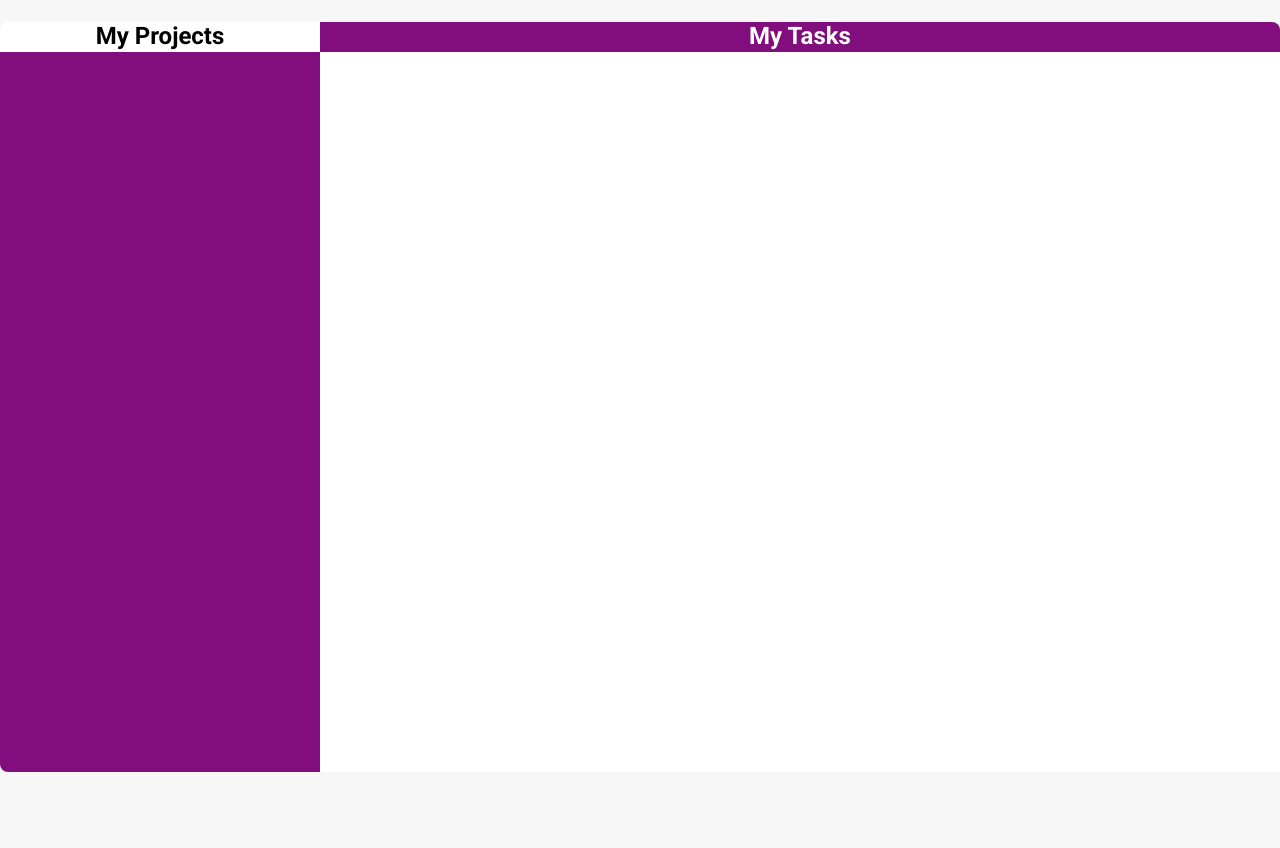
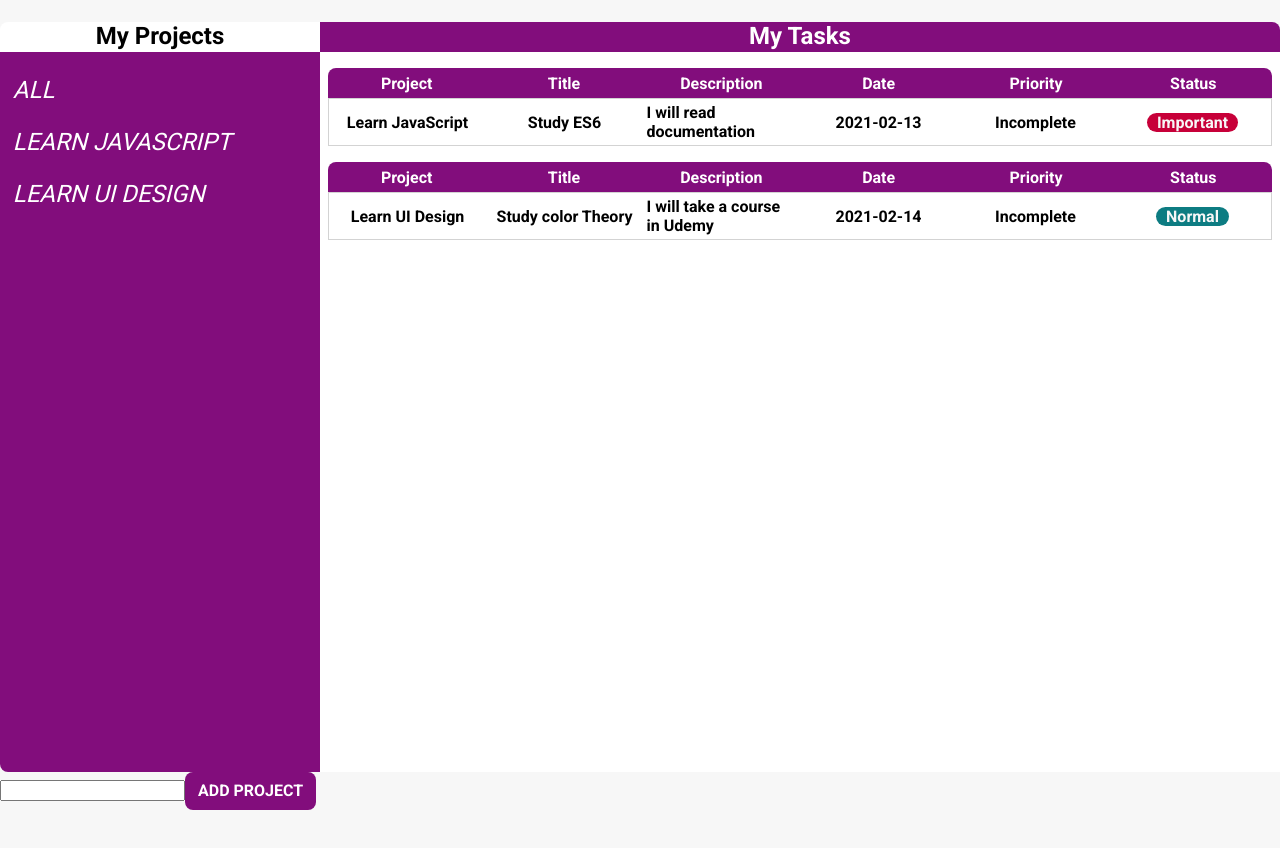
Before and after one commit to ricardomonte/To-do, a website built with webpack: page src/template.html in a window 1280 px wide. Shown: the part 56-904 px from the top of the page. Built offline with nearby package versions, Linux system fonts and the light colour scheme.

Commit message:
add default task and projects

```diff
--- a/src/assets/init.js
+++ b/src/assets/init.js
@@ -1,16 +1,18 @@
 import formProject from './formNewProject';
 import project from './projectAll';
 import clickDisplayTask from './clickDisplayTask';
-import taskAll from './taskAll'
+import taskAll from './taskAll';
+import taskProjectDefault from './taskProjectDefault';
 
 const init = () => {
-  const containerProjects = document.querySelector('#my-projects')
-  const containerTasks = document.querySelector('#cont')
-  const addProjectBtn = document.querySelector('#addProj')
-  project()
-  taskAll()
-  formProject(addProjectBtn)
-  clickDisplayTask(containerProjects, containerTasks)
+  const containerProjects = document.querySelector('#my-projects');
+  const containerTasks = document.querySelector('#cont');
+  const addProjectBtn = document.querySelector('#addProj');
+  taskProjectDefault();
+  project();
+  taskAll();
+  formProject(addProjectBtn);
+  clickDisplayTask(containerProjects, containerTasks);
 }
 
 export {init as default}
--- /dev/null
+++ b/src/assets/taskProjectDefault.js
@@ -0,0 +1,36 @@
+import addToLocalProject from './addToLocal';
+import getLocalProject from './getLocal'
+import taskGenerator from './taskCreatorClass';
+
+const checkLocal = (task1, task2) => {
+  const result = getLocalProject('task')
+  if(result.length === 0 ){
+    addToLocalProject(...task1);
+    addToLocalProject(...task2);
+  }
+}
+
+const taskProjectDefault = () => {
+  const all = 'All';
+  const project1 = 'Learn JavaScript';
+  const project2 = 'Learn UI Design';
+  const title1 = 'Study ES6';
+  const desc1 = 'I will read documentation';
+  const date1 = '2021-02-13';
+  const prio1 = 'Important';
+  const title2 = 'Study color Theory';
+  const desc2 = 'I will take a course in Udemy';
+  const date2 = '2021-02-14';
+  const prio2 = 'Normal';
+
+  const task1 = taskGenerator(project1, title1, desc1, date1, prio1);
+  const task2 = taskGenerator(project2, title2, desc2, date2, prio2);
+
+  addToLocalProject('projects', all);
+  addToLocalProject('projects', project1);
+  addToLocalProject('projects', project2);
+
+  checkLocal(task1, task2);
+}
+
+export { taskProjectDefault as default }
--- a/src/main.scss
+++ b/src/main.scss
@@ -150,8 +150,8 @@ button {
       display: grid;
       grid-template-columns: repeat(1, 2fr);
       grid-template-rows: repeat(11, 40px);
-      row-gap: 5px;
-      margin: 2rem;
+      row-gap: 10px;
+      padding: 2rem;
     }
   }
 
```
Also changed, not shown: dist/bundle.js, dist/main.css.
